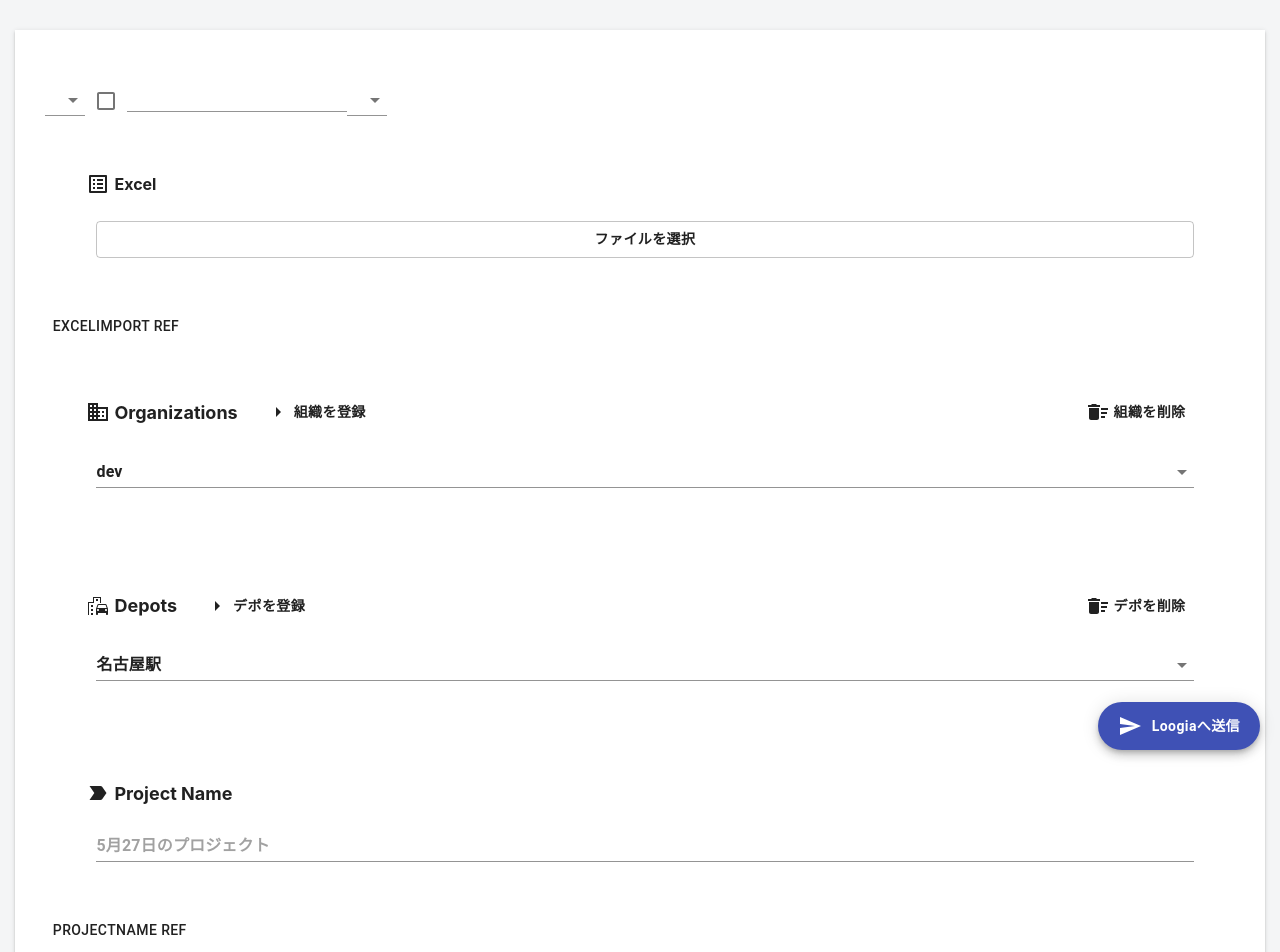
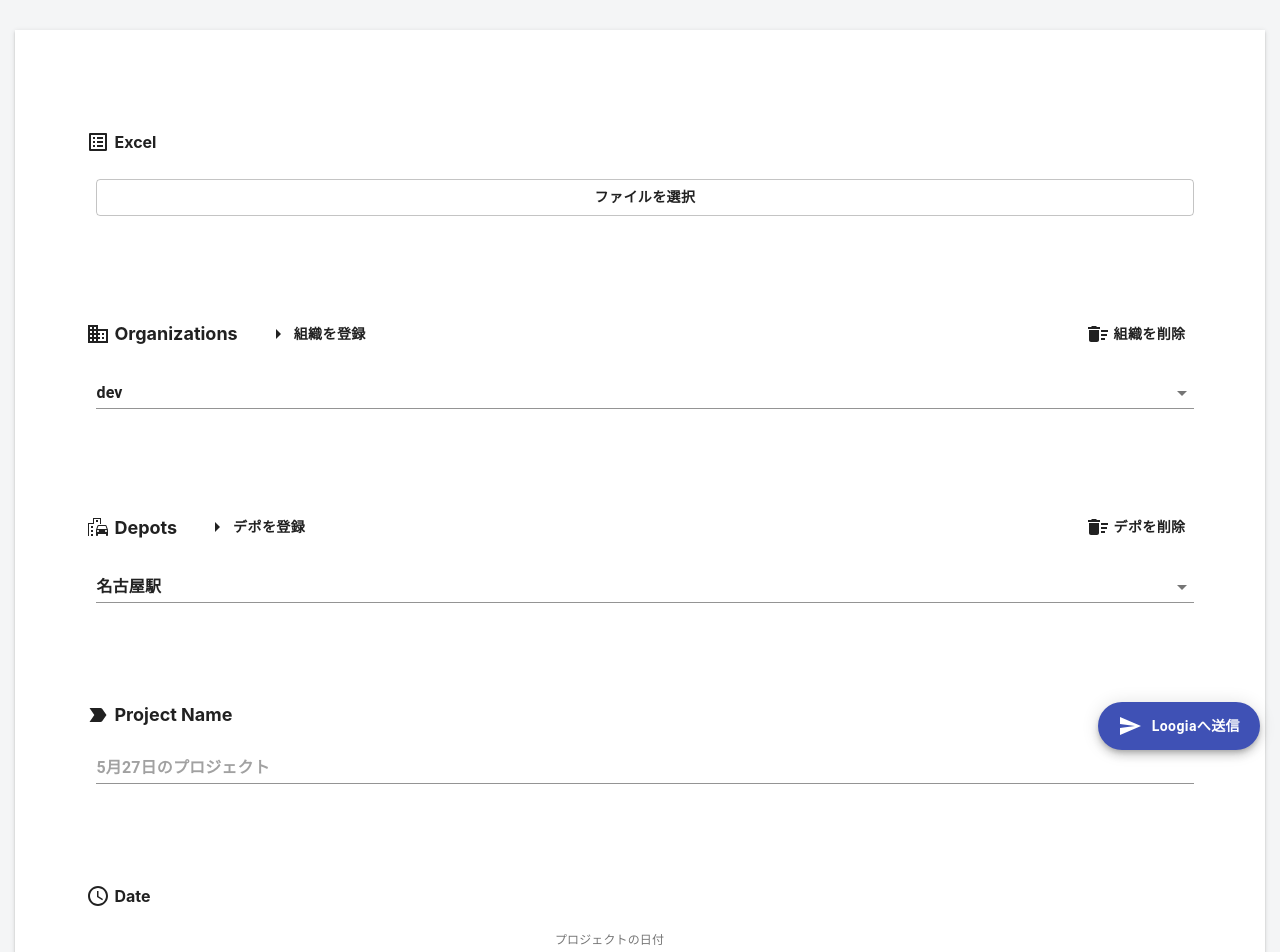
Before and after one commit to tsuchy-gmail/LooigaPDP-FromExcel, a React (Create React App) app: page / in a window 1280 px wide. Shown: the top 952 px of the page. Built offline with nearby package versions, Linux system fonts and the light colour scheme.

Commit message:
React.memoでラップ

```diff
--- a/src/App.tsx
+++ b/src/App.tsx
@@ -50,29 +50,10 @@ function App() {
   //Carriers info
   const carrierSettingsListState = useState([new Map(initialSettingsData)]);
 
-  const [cheked, set] = useState(false);
-  const handle = (event: any) => {
-    set(!cheked);
-    console.log(event.target.checked);
-  };
-  console.log("App");
-
   return (
     <div style={{ background: "#F4F5F6", padding: "30px 0" }}>
       <Paper elevation={2}>
-        <Select onChange={(event: any) => console.log(event.target)}>
-          <MenuItem value={1}>1</MenuItem>
-          <MenuItem value={2}>2</MenuItem>
-        </Select>
-        <Checkbox onChange={handle} />
-        <MuiTextField
-          onChange={(event: any) => console.log(event.target.type)}
-        />
-        <Select onChange={(event: any) => console.log(event.target)} />
         <ExcelImport parentRef={excelImportRef} />
-        <MuiButton onClick={() => console.log(excelImportRef.current?.value)}>
-          ExcelImport Ref
-        </MuiButton>
         <Organizations
           organizationListState={organizationListState}
           selectedOrganizationState={selectedOrganizationState}
@@ -82,14 +63,6 @@ function App() {
           selectedDepotState={selectedDepotState}
         />
         <ProjectName parentRef={projectNameRef} />
-        <MuiButton
-          onClick={() => {
-            if (projectNameRef.current?.files)
-              console.log(projectNameRef.current.files[0]);
-          }}
-        >
-          ProjectName Ref
-        </MuiButton>
         <ProjectDate projectDateState={projectDateState} />
         <CarriersSettings carrierSettingsListState={carrierSettingsListState} />
         <RequestFloatButton />
--- a/src/components/atoms/RequestFloatButton.tsx
+++ b/src/components/atoms/RequestFloatButton.tsx
@@ -29,4 +29,4 @@ const RequestFloatButton = () => {
   );
 };
 
-export default RequestFloatButton;
+export default React.memo(RequestFloatButton);
--- a/src/components/organisms/CarriersSettings.tsx
+++ b/src/components/organisms/CarriersSettings.tsx
@@ -141,4 +141,4 @@ const CarriersSettings: React.VFC<CarriersProps> = ({
   );
 };
 
-export default CarriersSettings;
+export default React.memo(CarriersSettings);
--- a/src/components/organisms/Depots.tsx
+++ b/src/components/organisms/Depots.tsx
@@ -148,4 +148,4 @@ const Depots: React.VFC<DepotsProps> = ({
   );
 };
 
-export default Depots;
+export default React.memo(Depots);
--- a/src/components/organisms/ExcelImport.tsx
+++ b/src/components/organisms/ExcelImport.tsx
@@ -17,4 +17,4 @@ const ExcelImport: React.VFC<ExcelImportProps> = ({ parentRef }) => {
   );
 };
 
-export default ExcelImport;
+export default React.memo(ExcelImport);
--- a/src/components/organisms/Organizations.tsx
+++ b/src/components/organisms/Organizations.tsx
@@ -171,4 +171,4 @@ const Organizations: React.VFC<OrganizationsProps> = ({
   );
 };
 
-export default Organizations;
+export default React.memo(Organizations);
--- a/src/components/organisms/ProjectDate.tsx
+++ b/src/components/organisms/ProjectDate.tsx
@@ -50,4 +50,4 @@ const ProjectDate: React.VFC<ProjectDateProps> = ({ projectDateState }) => {
   );
 };
 
-export default ProjectDate;
+export default React.memo(ProjectDate);
--- a/src/components/organisms/ProjectName.tsx
+++ b/src/components/organisms/ProjectName.tsx
@@ -19,4 +19,4 @@ const ProjectName: React.VFC<Partial<ProjectNameProps>> = ({ parentRef }) => {
   );
 };
 
-export default ProjectName;
+export default React.memo(ProjectName);
```
